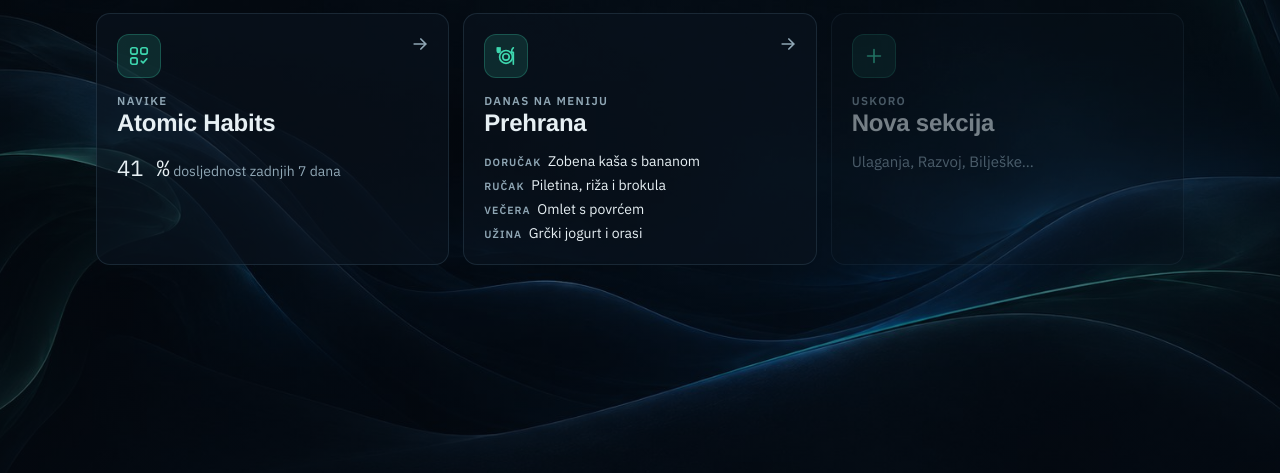
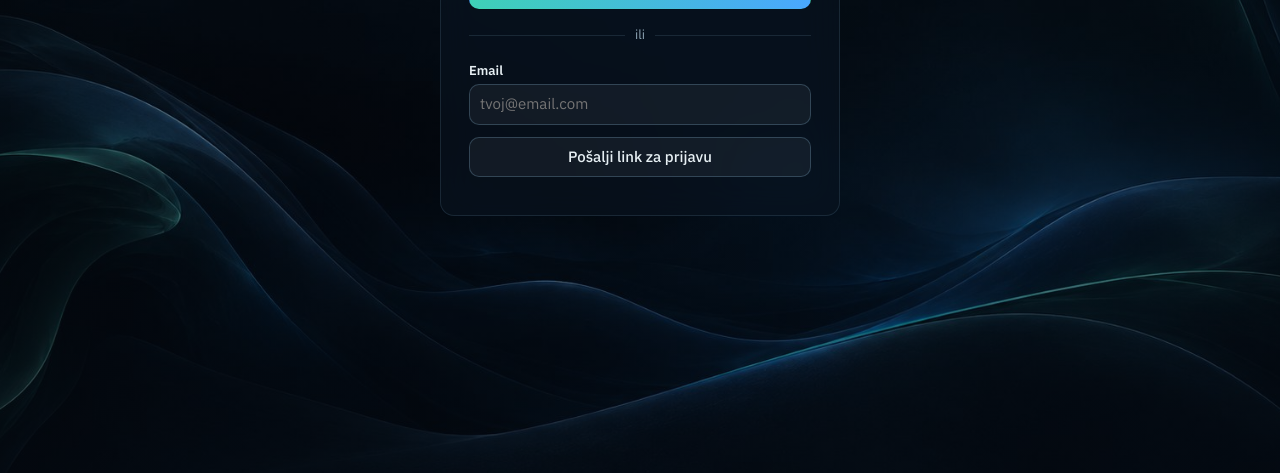
Before and after one commit to mainstoragedata-boop/privatno, a plain HTML site: page index.html in a window 1280 px wide. Shown: the part 327-800 px from the top of the page. Drawn offline with nearby package versions, Linux system fonts and the light colour scheme; a web font is replaced by a local one.

Commit message:
Add files via upload

```diff
--- a/index.html
+++ b/index.html
@@ -311,7 +311,7 @@ textarea{min-height:90px;resize:vertical}
 /* ============ KONFIGURACIJA ============
    Prazno = demo način (podaci samo na ovom uređaju).
    Upiši Supabase Project URL i publishable key za sinkronizaciju. */
-const CONFIG = { SUPABASE_URL: "", SUPABASE_KEY: "" };
+const CONFIG = { SUPABASE_URL: "https://zgzbksoqezwnmikkkpsa.supabase.co", SUPABASE_KEY: "sb_publishable_19wusgqX1PAIE3r89FiCiw_M3ReI2Ie" };
 const SB_SRC = "https://cdn.jsdelivr.net/npm/@supabase/supabase-js@2.117.2/dist/umd/supabase.js";
 
 /* ============ pomoćne ============ */
```
